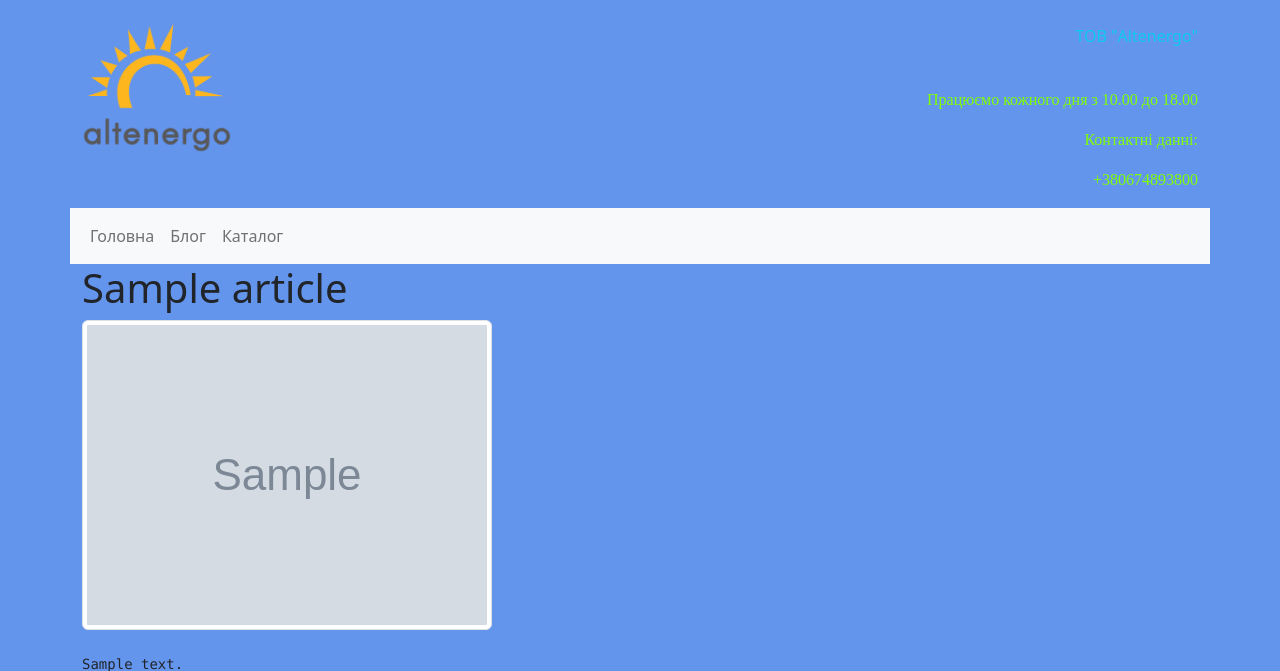
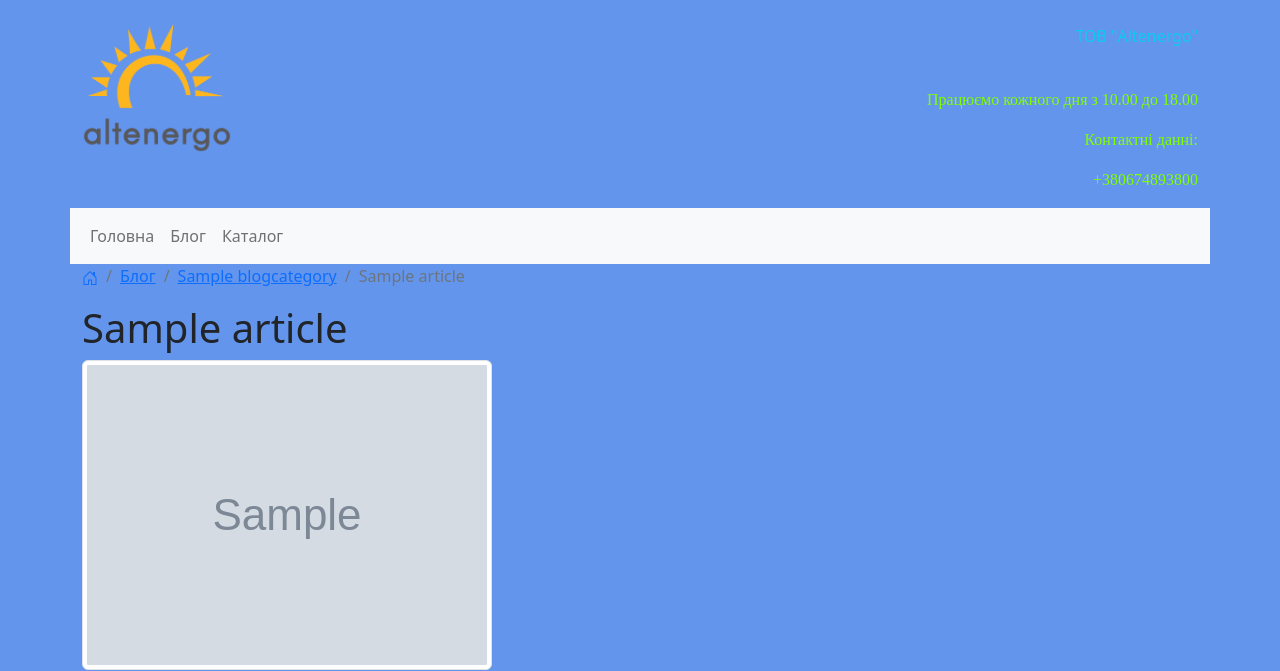
Before and after one commit to Buulbik/Hillel, a Django app: page /blog/1/1/ in a window 1280 px wide. Shown: the top 671 px of the page. Run offline with Django 4.2, Linux system fonts and the light colour scheme; tables that the repository leaves empty hold one stand-in row (values such as "Sample post"); grey boxes marked "Sample" are stand-in pictures; parts of the project's set-up code (start-up, migrations or seed data) failed here and were passed over.

Commit message:
breadcrumbs homework

```diff
--- a/apps/blog/views.py
+++ b/apps/blog/views.py
@@ -1,23 +1,40 @@
 from django.shortcuts import render
+from django.urls import reverse
+
 from apps.blog.models import BlogCategory, Article, Tag
+from config.settings import PAGE_NAMES
 
 
 def blog_category_list(request):
     blog_categories = BlogCategory.objects.all()
-    return render(request, 'blog/category/list.html', {'categories': blog_categories})
+    breadcrumbs = {'current': PAGE_NAMES['blog']}
+    return render(request, 'blog/category/list.html', {'categories': blog_categories, 'breadcrumbs': breadcrumbs})
 
 
 def article_list(request, category_id):
     articles = Article.objects.filter(category=category_id)
-    return render(request, 'blog/article/list.html', {'articles': articles})
+    breadcrumbs = {reverse('blog_category_list'): PAGE_NAMES['blog']}
+    category = BlogCategory.objects.get(id=category_id)
+    if category:
+        breadcrumbs.update({'current': category})
+    return render(request, 'blog/article/list.html', {'articles': articles, 'breadcrumbs': breadcrumbs})
 
 
 def article_view(request, category_id, article_id):
     article = Article.objects.get(id=article_id)
     category = BlogCategory.objects.get(id=category_id)
-    return render(request, 'blog/article/view.html', {'article': article, 'category': category})
+    breadcrumbs = {reverse('blog_category_list'): PAGE_NAMES['blog']}
+    article_name = Article.objects.get(id=article_id)
+    category_name = BlogCategory.objects.get(id=category_id)
+    if article_name:
+        breadcrumbs.update({reverse('article_list', args=[category_id]): category_name})
+    breadcrumbs.update({'current': article_name})
+    return render(request, 'blog/article/view.html',
+                  {'article': article, 'category': category, 'breadcrumbs': breadcrumbs})
 
 
 def tag_view(request, tag_id):
     articles = Article.objects.filter(tags__in=[tag_id])
-    return render(request, 'blog/tag/list.html', {'articles': articles})
+    tag = Tag.objects.get(id=tag_id)
+    breadcrumbs = {'current': tag}
+    return render(request, 'blog/tag/list.html', {'articles': articles, 'breadcrumbs': breadcrumbs})
--- a/templates/blog/article/list.html
+++ b/templates/blog/article/list.html
@@ -1,6 +1,9 @@
 {% extends 'base.html' %}
 {% block meta_tags %}
     {% include '_meta_tags.html' with meta_title='Статті' %}
+{% endblock %}
+{% block breadcrumbs %}
+    {% include '_breadcrumbs.html' %}
 {% endblock %}
 {% load static %}
 {% block content %}
--- a/templates/blog/article/view.html
+++ b/templates/blog/article/view.html
@@ -1,6 +1,9 @@
 {% extends 'base.html' %}
 {% block meta_tags %}
     {% include '_meta_tags.html' with meta_title=article.get_meta_title meta_description=article.meta_description meta_keywords=article.meta_keywords%}
+{% endblock %}
+{% block breadcrumbs %}
+    {% include '_breadcrumbs.html' %}
 {% endblock %}
 {% block content %}
     <h1>{{ article.title }}</h1>
--- a/templates/blog/category/list.html
+++ b/templates/blog/category/list.html
@@ -1,6 +1,9 @@
 {% extends 'base.html' %}
 {% block meta_tags %}
     {% include '_meta_tags.html' with meta_title='Категорії' %}
+{% endblock %}
+{% block breadcrumbs %}
+    {% include '_breadcrumbs.html' %}
 {% endblock %}
 {% load static %}
 {% block content %}
--- a/templates/blog/tag/list.html
+++ b/templates/blog/tag/list.html
@@ -1,6 +1,9 @@
 {% extends 'base.html' %}
 {% block meta_tags %}
     {% include '_meta_tags.html' with meta_title='Статті за тегами' %}
+{% endblock %}
+{% block breadcrumbs %}
+    {% include '_breadcrumbs.html' %}
 {% endblock %}
 {% block content %}
     <h1>Статті за тегами</h1>
```
